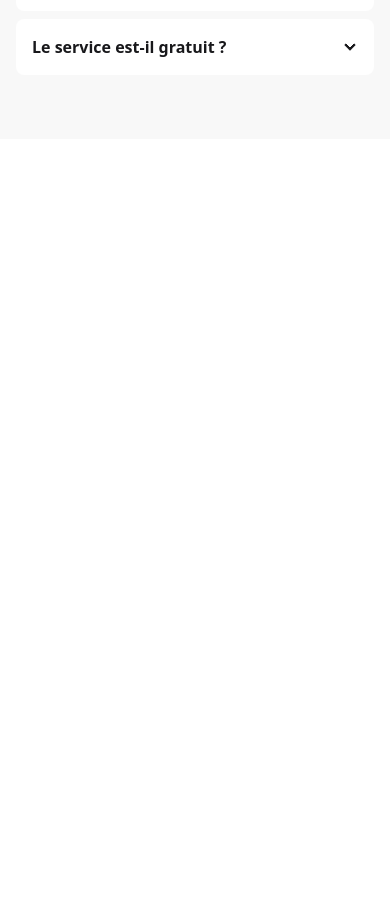
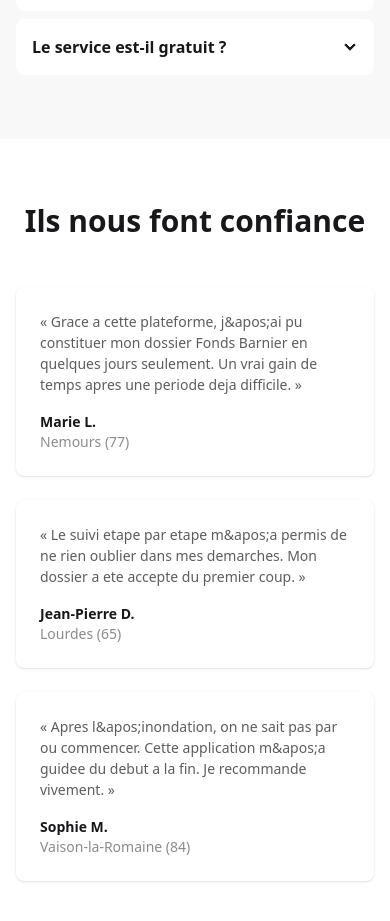
Before and after one commit to Sedipec/fondsbarnier-assistance, a Next.js app: page / in a window 390 px wide. Shown: the part 2140-3061 px from the top of the page. Before the commit the page ends 2279 px from the top, so only its background shows below. Built offline with nearby package versions, Linux system fonts and the light colour scheme.

Commit message:
feat(landing): add Testimonials section to homepage
Add a Testimonials component with 3 hardcoded testimonials displayed
in responsive grid cards (1 col mobile, 3 cols desktop). Integrated
after the FAQ section on the homepage.

Closes #11

Co-Authored-By: SEDIPEC Factory <factory@sedipec.com>

```diff
--- a/app/page.tsx
+++ b/app/page.tsx
@@ -1,6 +1,7 @@
 import FAQ from '@/components/landing/FAQ';
 import Hero from '@/components/landing/Hero';
 import HowItWorks from '@/components/landing/HowItWorks';
+import Testimonials from '@/components/landing/Testimonials';
 
 export default function HomePage() {
   return (
@@ -8,6 +9,7 @@ export default function HomePage() {
       <Hero />
       <HowItWorks />
       <FAQ />
+      <Testimonials />
     </main>
   );
 }
--- /dev/null
+++ b/components/landing/Testimonials.tsx
@@ -0,0 +1,46 @@
+const testimonials = [
+  {
+    name: 'Marie L.',
+    city: 'Nemours (77)',
+    text: 'Grace a cette plateforme, j&apos;ai pu constituer mon dossier Fonds Barnier en quelques jours seulement. Un vrai gain de temps apres une periode deja difficile.',
+  },
+  {
+    name: 'Jean-Pierre D.',
+    city: 'Lourdes (65)',
+    text: 'Le suivi etape par etape m&apos;a permis de ne rien oublier dans mes demarches. Mon dossier a ete accepte du premier coup.',
+  },
+  {
+    name: 'Sophie M.',
+    city: 'Vaison-la-Romaine (84)',
+    text: 'Apres l&apos;inondation, on ne sait pas par ou commencer. Cette application m&apos;a guidee du debut a la fin. Je recommande vivement.',
+  },
+];
+
+export default function Testimonials() {
+  return (
+    <section className="px-4 py-16 md:py-24">
+      <div className="mx-auto max-w-5xl">
+        <h2 className="mb-12 text-center text-3xl font-bold">
+          Ils nous font confiance
+        </h2>
+        <div className="grid grid-cols-1 gap-6 lg:grid-cols-3">
+          {testimonials.map((testimonial, index) => (
+            <div key={index} className="card card-compact bg-base-100 shadow">
+              <div className="card-body">
+                <p className="text-base-content/70">
+                  &laquo; {testimonial.text} &raquo;
+                </p>
+                <div className="mt-2">
+                  <p className="font-semibold">{testimonial.name}</p>
+                  <p className="text-base-content/50 text-sm">
+                    {testimonial.city}
+                  </p>
+                </div>
+              </div>
+            </div>
+          ))}
+        </div>
+      </div>
+    </section>
+  );
+}
```
Also changed, not shown: 1 other file (tests, documents, lock files or other folders).
